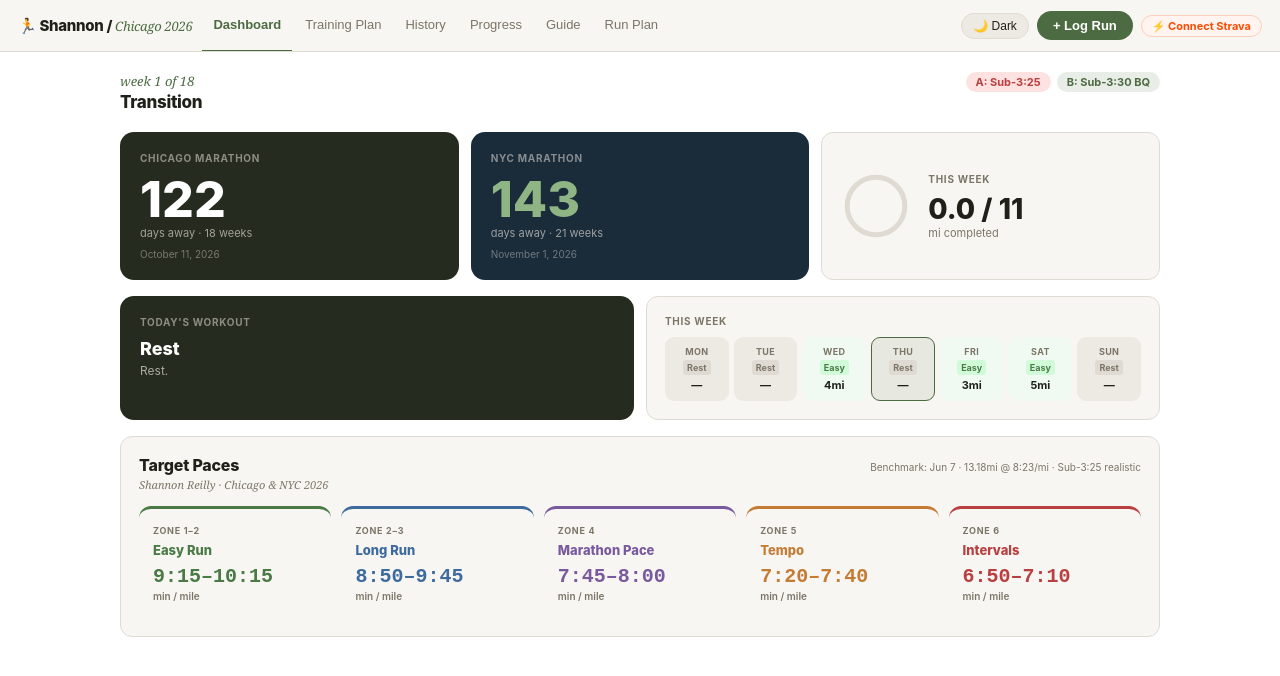
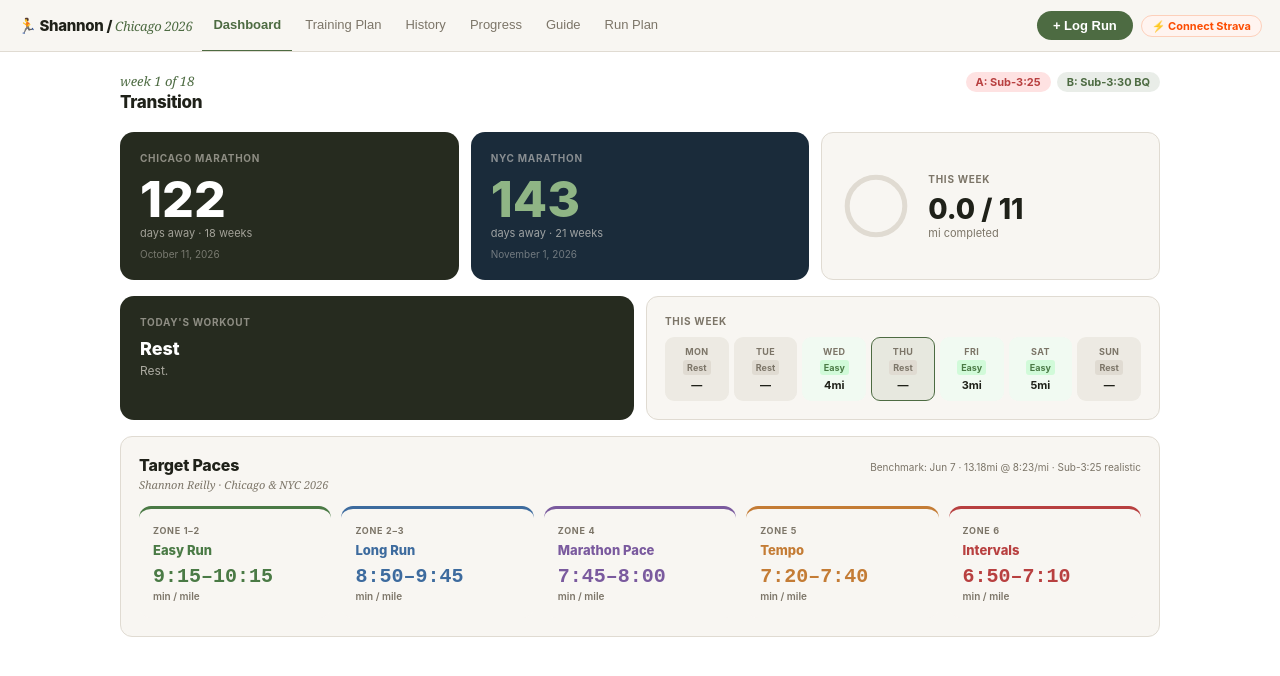
Before and after one commit to shannonreillyme-png/marathon-tracker, a plain HTML site: page index.html in a window 1280 px wide. Drawn offline with nearby package versions, Linux system fonts and the light colour scheme.

Commit message:
Remove dark mode button

```diff
--- a/index.html
+++ b/index.html
@@ -287,8 +287,7 @@
   <button class="tab" onclick="showPage('guide')">Guide</button>
   <button class="tab" onclick="showPage('pace')">Run Plan</button>
   <div class="nav-r">
-    <button class="dark-btn" id="dark-btn" onclick="toggleDark()">🌙 Dark</button>
-    <button class="log-btn" onclick="openModal()">+ Log Run</button>
+<button class="log-btn" onclick="openModal()">+ Log Run</button>
     <div class="strava-tag" id="nav-strava">⚡ Loading…</div>
   </div>
 </nav>
```
